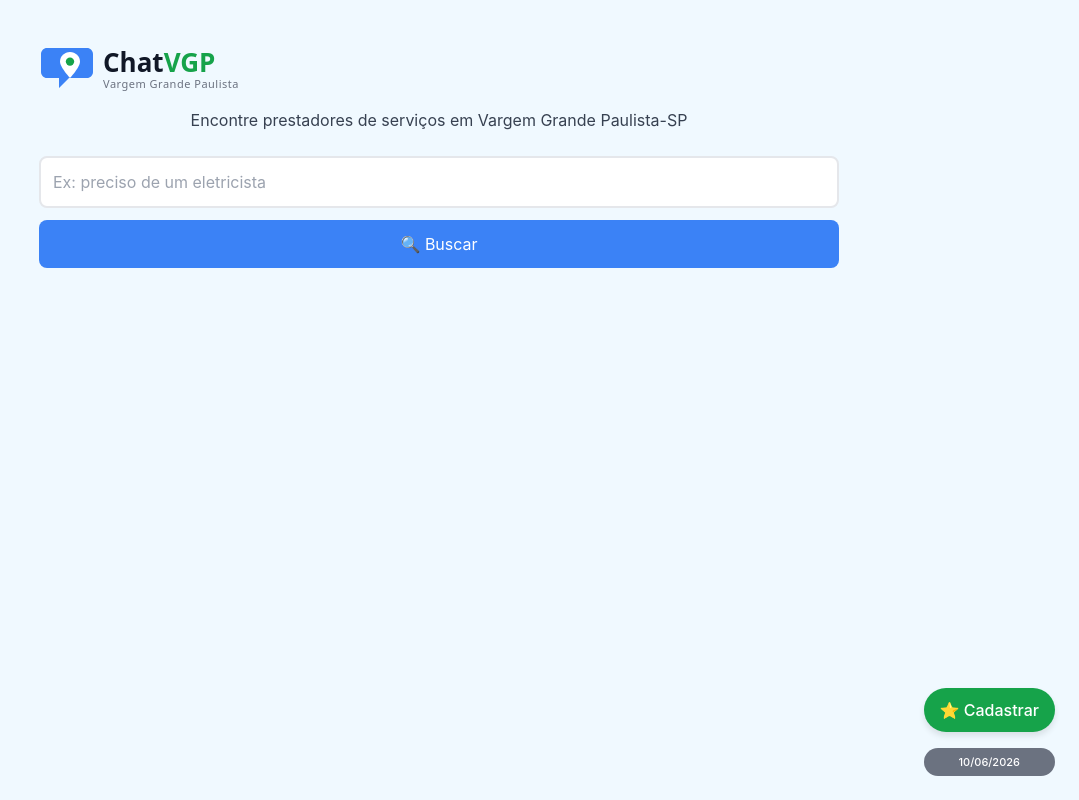
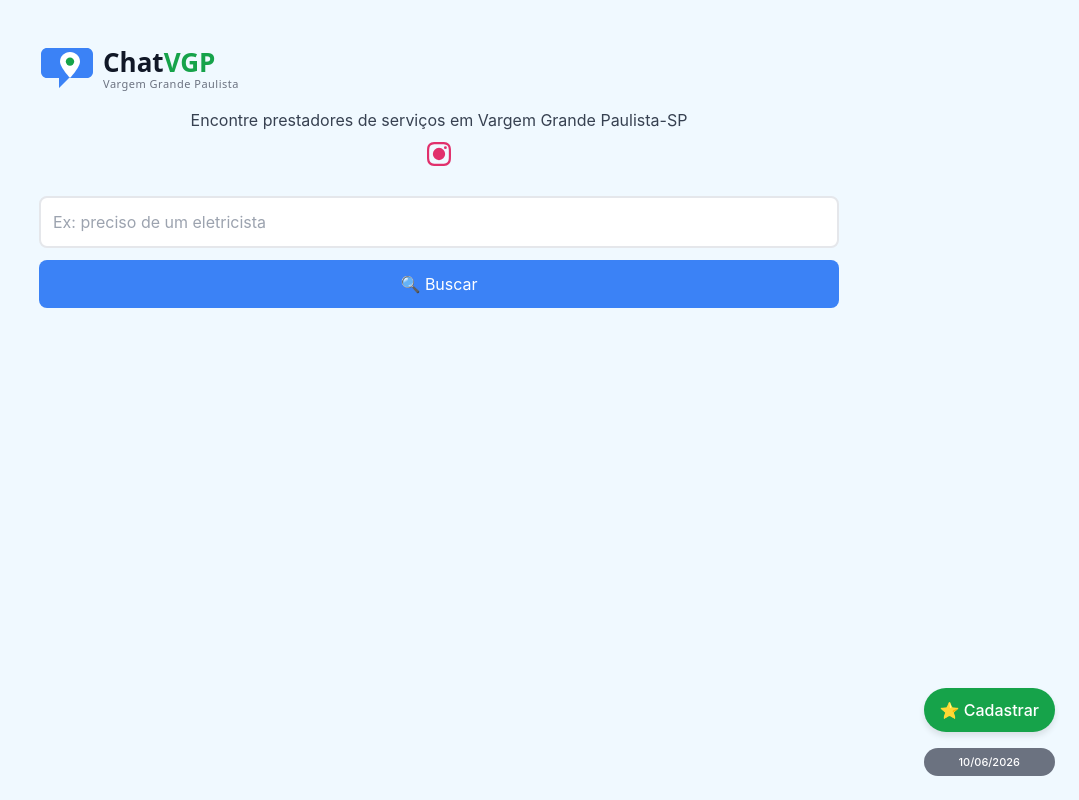
Before and after one commit to hurbem/chatvgp, a React (Create React App) app in the folder chatvgp/frontend/: page / in a window 1280 px wide. Shown: the whole page, without its empty margins (201-1280 px from the left). Built offline with nearby package versions, Linux system fonts and the light colour scheme.

Commit message:
Adiciona icone do Instagram na landing page

```diff
--- a/chatvgp/frontend/src/pages/ChatPage.jsx
+++ b/chatvgp/frontend/src/pages/ChatPage.jsx
@@ -41,6 +41,17 @@
           <p style={{ fontSize: '16px', color: '#374151', margin: 0 }}>
             Encontre prestadores de serviços em Vargem Grande Paulista-SP
           </p>
+          <a
+            href="https://www.instagram.com/chatvgp/"
+            target="_blank"
+            rel="noreferrer"
+            title="Siga o ChatVGP no Instagram"
+            style={{ display: 'inline-flex', marginTop: '10px' }}
+          >
+            <svg width="24" height="24" viewBox="0 0 24 24" fill="currentColor" style={{ color: '#E1306C' }}>
+              <path d="M12 2.163c3.204 0 3.584.012 4.85.07 3.252.148 4.771 1.691 4.919 4.919.058 1.266.069 1.646.069 4.85 0 3.204-.012 3.584-.07 4.85-.149 3.225-1.664 4.771-4.919 4.919-1.266.058-1.644.07-4.85.07-3.204 0-3.584-.012-4.85-.07-3.251-.149-4.771-1.699-4.919-4.92-.058-1.265-.07-1.644-.07-4.849 0-3.204.013-3.583.07-4.849.149-3.227 1.664-4.771 4.919-4.919 1.266-.057 1.645-.069 4.849-.069zm0-2.163c-3.259 0-3.667.014-4.947.072-4.358.2-6.78 2.618-6.98 6.98-.059 1.281-.073 1.689-.073 4.948 0 3.259.014 3.668.072 4.948.2 4.358 2.618 6.78 6.98 6.98 1.281.058 1.689.072 4.948.072 3.259 0 3.668-.014 4.948-.072 4.354-.2 6.782-2.618 6.979-6.98.059-1.28.073-1.689.073-4.948 0-3.259-.014-3.667-.072-4.947-.196-4.354-2.617-6.78-6.979-6.98-1.281-.059-1.69-.073-4.949-.073zM5.838 12a6.162 6.162 0 1 1 12.324 0 6.162 6.162 0 0 1-12.324 0zM12 16a4 4 0 1 1 0-8 4 4 0 0 1 0 8zm4.965-10.322a1.44 1.44 0 1 1 2.881.001 1.44 1.44 0 0 1-2.881-.001z"/>
+            </svg>
+          </a>
         </div>
 
         <input
```
